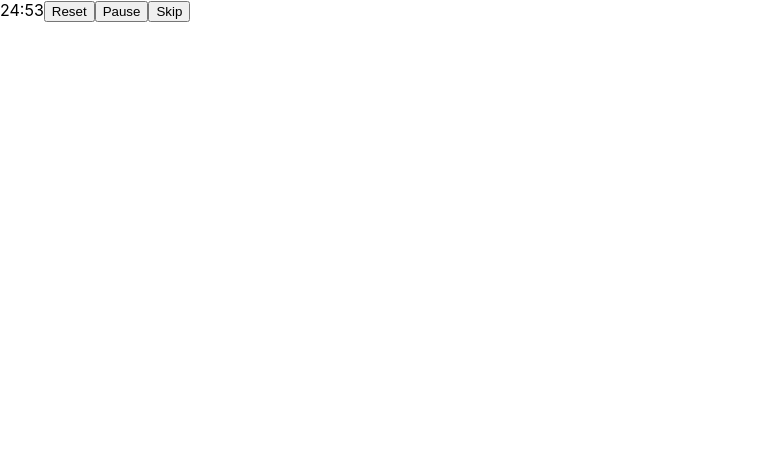
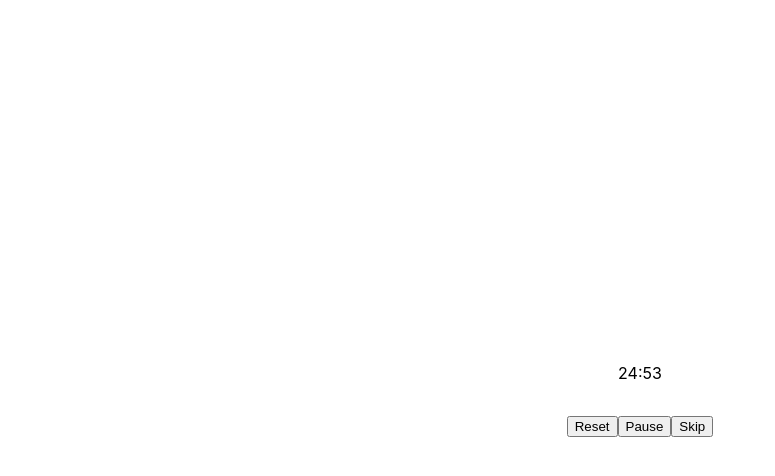
Before and after one commit to mssen/dorodoro, a React (Create React App) app in the folder twa/: page / in a window 1280 px wide. Shown: the top 476 px of the page, without its empty margins (0-775 px from the left). Built offline with nearby package versions, Linux system fonts and the light colour scheme.

Commit message:
feat(twa): super basic styling

```diff
--- a/twa/package.json
+++ b/twa/package.json
@@ -37,6 +37,7 @@
     ]
   },
   "devDependencies": {
+    "@types/styled-components": "^5.0.1",
     "styled-components": "^5.0.1"
   }
 }
--- a/twa/src/App.tsx
+++ b/twa/src/App.tsx
@@ -1,7 +1,25 @@
 import React, { useReducer } from 'react';
+import styled from 'styled-components';
 
 import { reducer, initialState, actions } from './timerReducer';
 import useInterval from './hooks/useInterval';
+
+const Main = styled.main`
+  display: flex;
+  justify-content: center;
+  align-items: center;
+  height: 100vh;
+`;
+
+const TimerContainer = styled.article`
+  display: flex;
+  flex-flow: column;
+  align-items: center;
+`;
+
+const ButtonContainer = styled.section`
+  margin-top: 2em;
+`;
 
 const App: React.FC = () => {
   const [state, dispatch] = useReducer(reducer, initialState);
@@ -25,14 +43,18 @@ const App: React.FC = () => {
   const skip = () => dispatch(actions.next());
 
   return (
-    <main>
+    <Main>
+      <TimerContainer>
         {formatTime(state.time)}
+        <ButtonContainer>
           <button onClick={reset}>Reset</button>
           <button onClick={togglePause}>
             {state.isPauseed ? 'Unpause' : 'Pause'}
           </button>
           <button onClick={skip}>Skip</button>
-    </main>
+        </ButtonContainer>
+      </TimerContainer>
+    </Main>
   );
 };
 
```
Also changed, not shown: 1 other file (tests, documents, lock files or other folders). Lines whose indentation alone changed are shown as unchanged.
